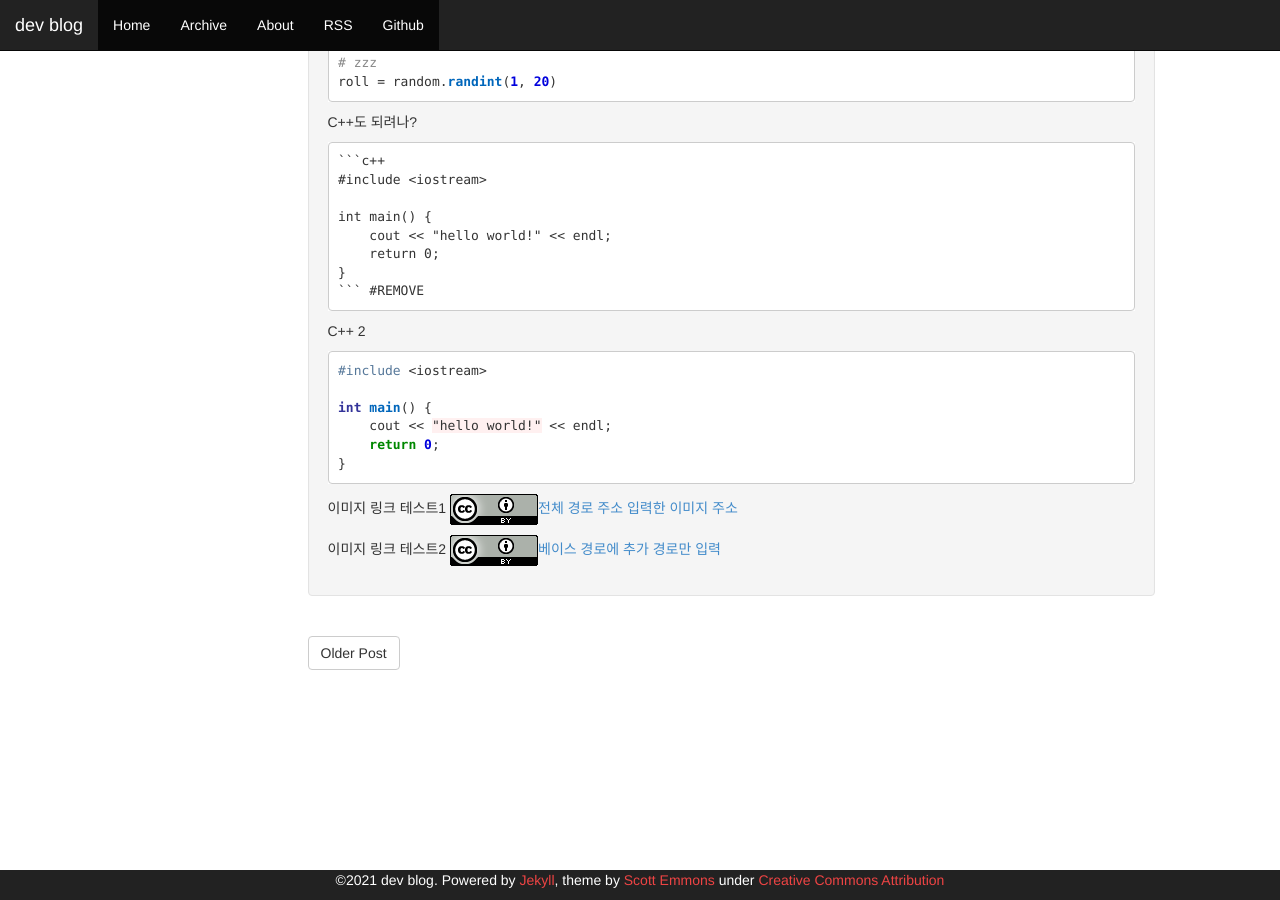
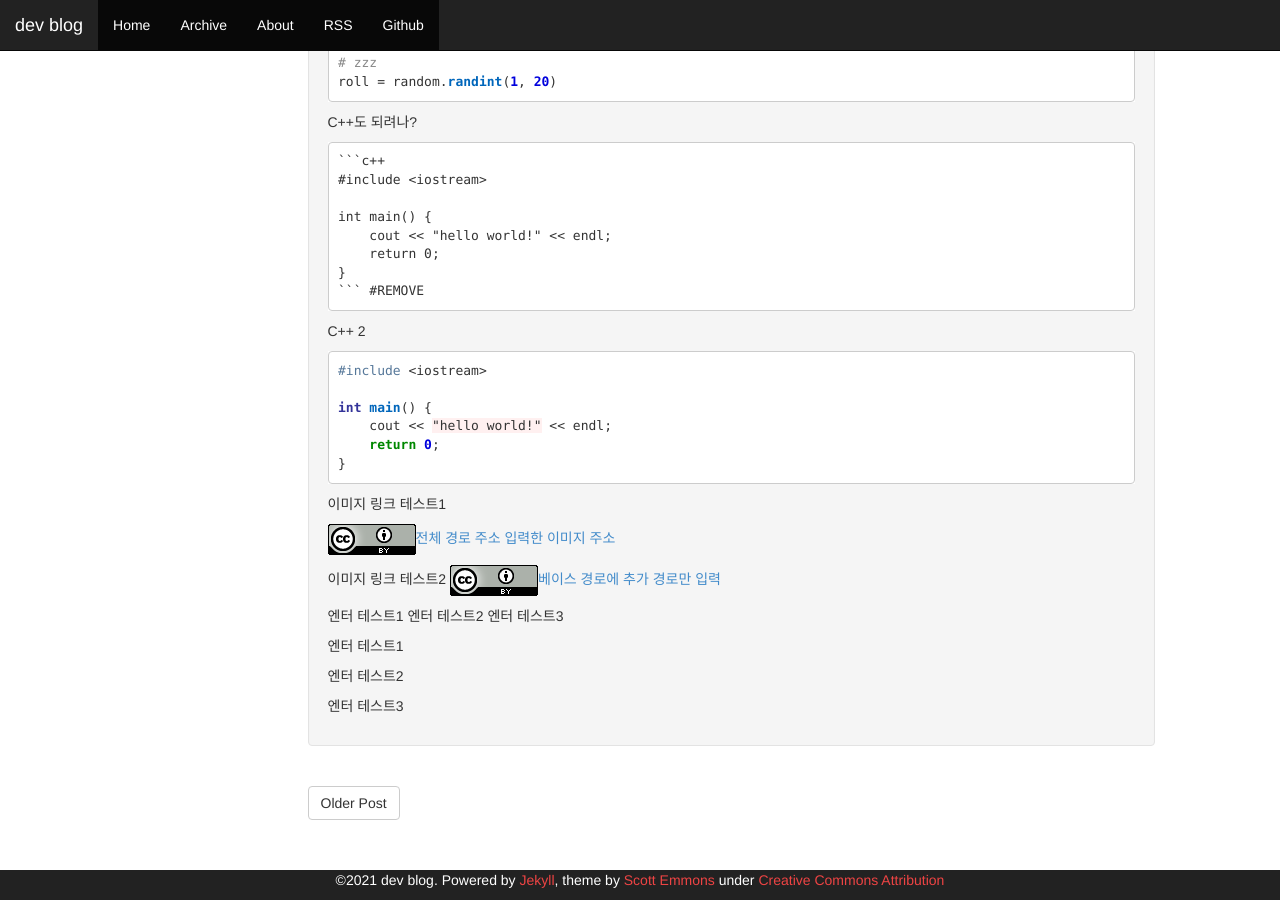
Before and after one commit to onedol1128/onedol1128.github.io, a Jekyll site: the page built from _posts/programmers/sort/2021-02-17-Make-the-big-integer.md, in a window 1280 px wide and 900 px high, scrolled down 564 px. Built offline with Jekyll 4.4.1, drawn with Linux system fonts in a browser that asks for light colours.

Commit message:
input test - enter

````diff
--- a/_posts/programmers/sort/2021-02-17-Make-the-big-integer.md
+++ b/_posts/programmers/sort/2021-02-17-Make-the-big-integer.md
@@ -62,7 +62,19 @@ int main() {
 ```
 
 이미지 링크 테스트1
+
 ![test image](https://onedol1128.github.io/images/cc_by_88x31.png)[전체 경로 주소 입력한 이미지 주소](https://google.com)
 
 이미지 링크 테스트2
 ![test image]({{ site.baseurl}}/images/cc_by_88x31.png)[베이스 경로에 추가 경로만 입력](https://google.com)
+
+엔터 테스트1
+엔터 테스트2
+엔터 테스트3
+
+
+엔터 테스트1
+
+엔터 테스트2
+
+엔터 테스트3
````
